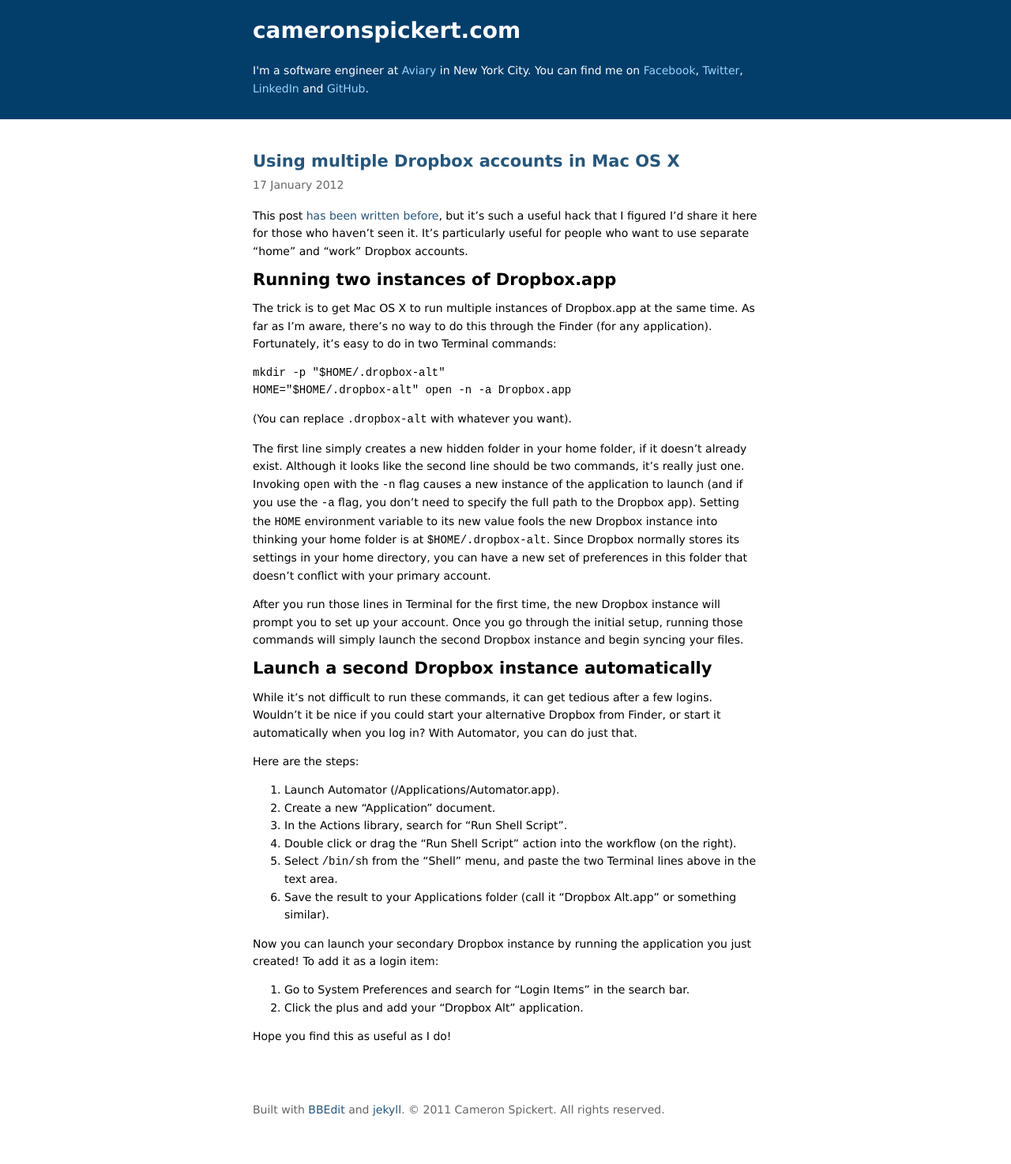
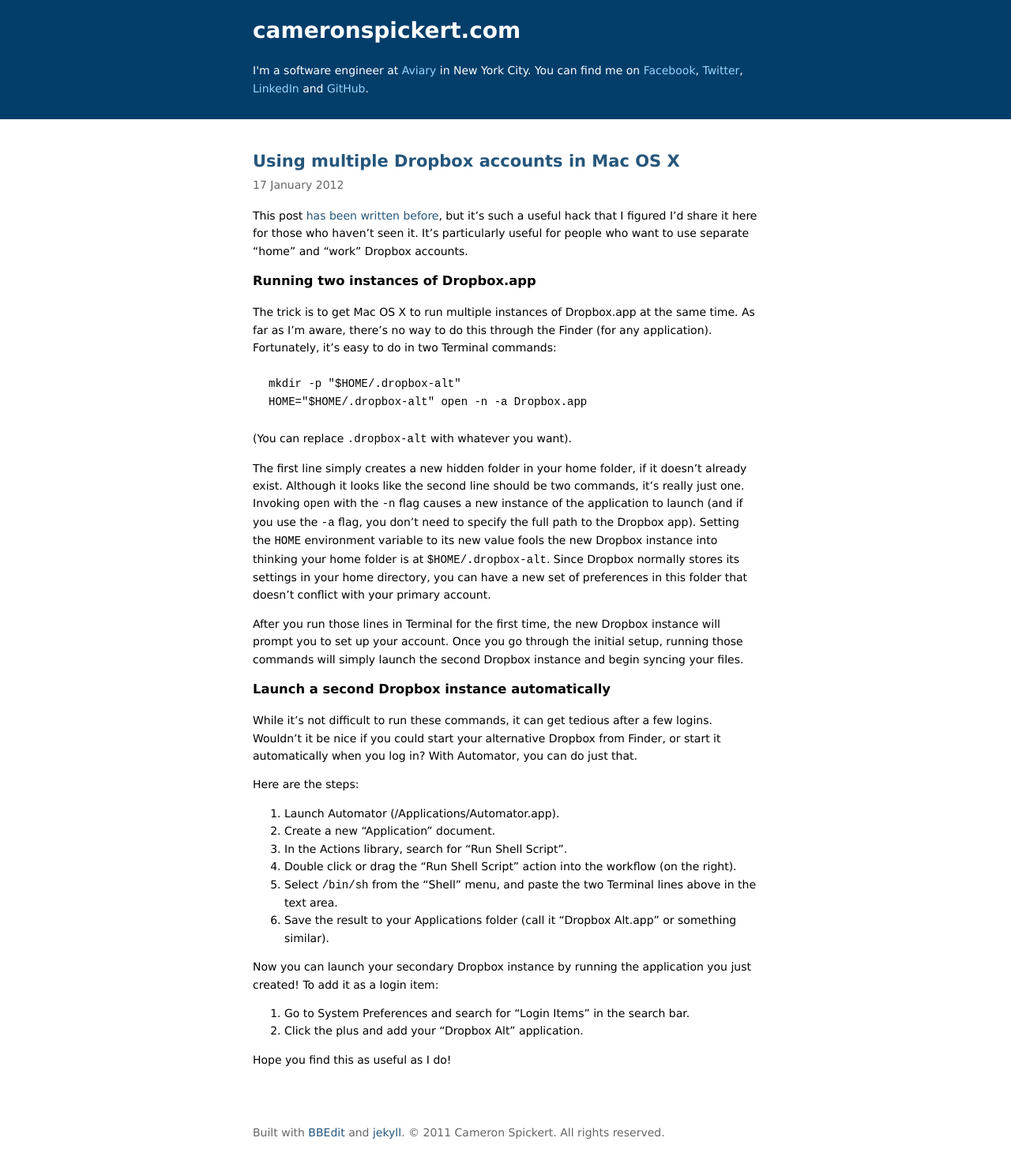
Before and after one commit to cspickert/cspickert.github.io, a Jekyll site: the page built from _posts/2012-01-17-using-multiple-dropbox-accounts-in-mac-os-x.markdown, in a window 1280 px wide. Shown: the whole page at 79% size. Built offline with Jekyll 4.4.1, drawn with Linux system fonts in a browser that asks for light colours; before the commit the page ends 1444 px from its top, so only the background shows below that.

Commit message:
slight cosmetic modifications

```diff
--- a/_posts/2012-01-17-using-multiple-dropbox-accounts-in-mac-os-x.markdown
+++ b/_posts/2012-01-17-using-multiple-dropbox-accounts-in-mac-os-x.markdown
@@ -5,7 +5,7 @@
 
 This post [has been written before](http://forums.dropbox.com/topic.php?id=3166), but it's such a useful hack that I figured I'd share it here for those who haven't seen it. It's particularly useful for people who want to use separate "home" and "work" Dropbox accounts.
 
-## Running two instances of Dropbox.app
+### Running two instances of Dropbox.app
 
 The trick is to get Mac OS X to run multiple instances of Dropbox.app at the same time. As far as I'm aware, there's no way to do this through the Finder (for any application). Fortunately, it's easy to do in two Terminal commands:
 
@@ -18,7 +18,7 @@
 
 After you run those lines in Terminal for the first time, the new Dropbox instance will prompt you to set up your account. Once you go through the initial setup, running those commands will simply launch the second Dropbox instance and begin syncing your files.
 
-## Launch a second Dropbox instance automatically
+### Launch a second Dropbox instance automatically
 
 While it's not difficult to run these commands, it can get tedious after a few logins. Wouldn't it be nice if you could start your alternative Dropbox from Finder, or start it automatically when you log in? With Automator, you can do just that.
 
--- a/style.css
+++ b/style.css
@@ -20,6 +20,10 @@
 	padding: 0.5em 1em;
 	color: #666;
 	border-left: 4px solid #ccc;
+}
+
+pre {
+	padding: 10px 20px;
 }
 
 #header {
```
